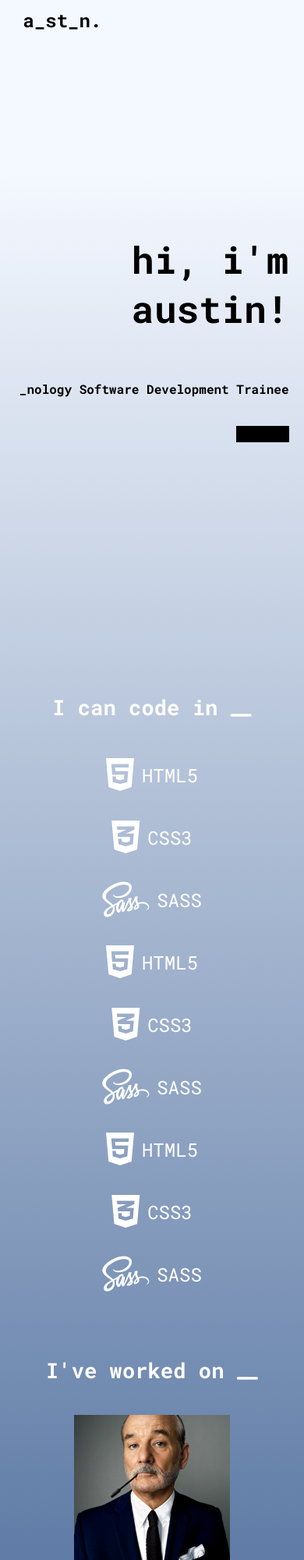
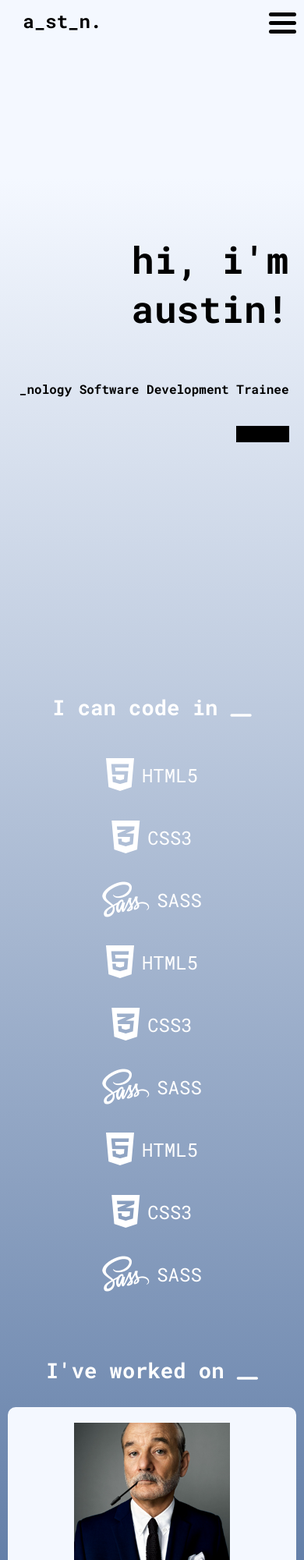
Before and after one commit to austnly/austnly.github.io, a plain HTML site: page index.html in a window 390 px wide. Shown: the top 2000 px of the page at 78% size. Drawn offline with Linux system fonts and the light colour scheme.

Commit message:
added hamburger and changed project cards

```diff
--- a/index.html
+++ b/index.html
@@ -24,6 +24,11 @@
 			<h2 class="navbar__logo">a_st_n.</h2>
 			<div class="navbar__menu">
 				<!-- menu to collapse with hamburger menu -->
+				<div class="navbar__menu__hBtn" onclick="toggleMenu();">
+					<div class="navbar__menu__hBtn--bar1"></div>
+					<div class="navbar__menu__hBtn--bar2"></div>
+					<div class="navbar__menu__hBtn--bar3"></div>
+				</div>
 				<nav>
 					<ul class="navbar__menu__container">
 						<li class="navbar__menu__container__item">
--- a/index.js
+++ b/index.js
@@ -7,3 +7,15 @@ function touchHover(x) {
 		x.style.backgroundColor = x.style.color;
 	}, 1000);
 }
+
+const toggleMenu = () => {
+	let menu = document.querySelector(".navbar__menu__container");
+	let content = document.querySelector(".content");
+	let contentActive = document.querySelector(".-active");
+
+	menu.classList.toggle("--active");
+	// content.classList.toggle("-active");
+
+	// contentActive.style.paddingTop =
+	// 	document.querySelector(".navbar").offsetHeight + "px";
+};
--- a/style.scss
+++ b/style.scss
@@ -75,6 +75,7 @@ a {
 
 	background-color: palette.$lightest;
 	width: 100%;
+	transition: 3s;
 
 	// Keeps navbar at top of window and top layer
 	position: fixed;
@@ -97,17 +98,36 @@ a {
 		flex-direction: column;
 		align-items: flex-end;
 
+		&__hBtn {
+			margin: 10px;
+			cursor: pointer;
+
+			@include responsive.sm-up {
+				display: none;
+			}
+
+			div {
+				background-color: palette.$landing-text;
+				width: 35px;
+				height: 5px;
+				margin-top: 6px;
+				border-radius: 4px;
+			}
+		}
+
 		&__container {
 			@extend %unlist;
 
 			// Links do not show on small screens
 			// To change to hamburger menu
+
 			display: none;
 
-			// Links show on larger screens
-			@include responsive.sm-up {
+			&.--active {
 				display: flex;
-				flex-direction: row;
+				flex-direction: column;
+				text-align: right;
+			}
 
 			&__item {
 				padding: 10px;
@@ -121,10 +141,20 @@ a {
 					color: palette.$deeper;
 				}
 			}
+
+			// Links show on larger screens
+			@include responsive.sm-up {
+				display: flex;
+				flex-direction: row;
 			}
 		}
 	}
 }
+
+// .navbar__menu__container.--active {
+// 	display: flex;
+// 	flex-direction: column;
+// }
 
 .content {
 	display: flex;
@@ -138,6 +168,10 @@ a {
 		palette.$deeper,
 		palette.$deepest
 	);
+
+	&.-active {
+		padding-top: 0;
+	}
 }
 
 .page-block {
@@ -241,7 +275,8 @@ a {
 		}
 
 		&__item {
-			margin: 20px;
+			padding: 20px;
+			margin: 10px;
 
 			// Each item card is 500px wide and will wrap to a single column on a small screen
 			display: flex;
@@ -250,6 +285,10 @@ a {
 			justify-content: center;
 			align-items: center;
 			max-width: 500px;
+
+			background-color: palette.$lightest;
+			color: palette.$landing-text;
+			border-radius: 10px;
 
 			// Item cards will not wrap on larger screens
 			@include responsive.sm-up {
```
Also changed, not shown: style.css. Lines whose indentation alone changed are shown as unchanged.
